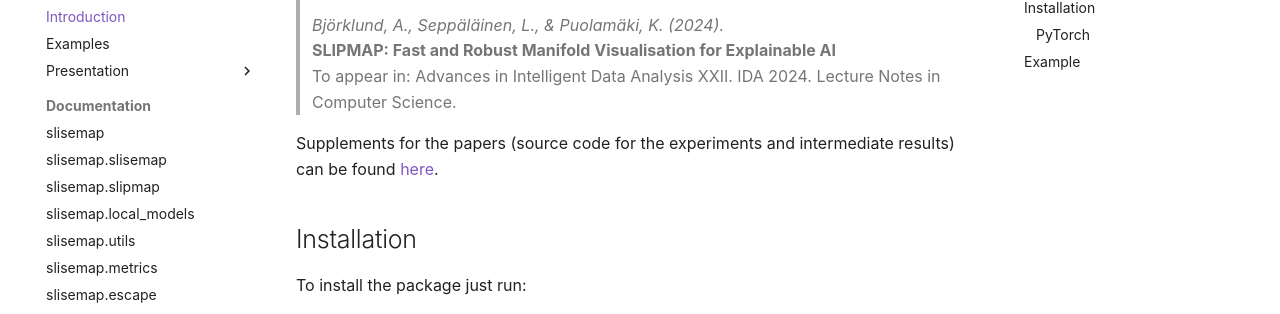
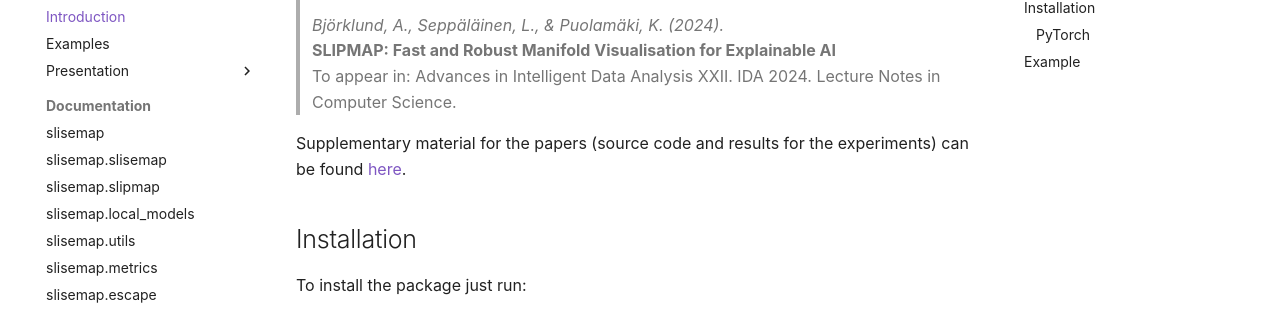
Before and after one commit to edahelsinki/slisemap, an MkDocs documentation site: the page built from docs/index.md, in a window 1280 px wide and 900 px high, scrolled down 731 px. Shown: the part 127-441 px from the top of the window. Built offline with MkDocs 1.6.1 and Material for MkDocs 9.7.7, drawn with Linux system fonts in a browser that asks for light colours; plug-ins that fetch from the network failed and are left out; comment, search, counter and statistics services are not loaded.

````diff
--- a/README.md
+++ b/README.md
@@ -28,7 +28,8 @@ SLIPMAP is largely compatible with SLISEMAP, just change the class name (`Slisem
 > **SLIPMAP: Fast and Robust Manifold Visualisation for Explainable AI**
 > To appear in: Advances in Intelligent Data Analysis XXII. IDA 2024. Lecture Notes in Computer Science.
 
-Supplements for the papers (source code for the experiments and intermediate results) can be found [here](https://github.com/edahelsinki/slisemap/tree/data).
+Supplementary material for the papers (source code and results for the experiments) can be found [here](https://github.com/edahelsinki/slisemap/tree/data).
+
 
 ## Installation
 
@@ -64,6 +65,7 @@ sm.plot(clusters=5, bars=5)
 ![Example plot of the results from using SLISEMAP on the *Auto MPG* dataset](docs/autompg.webp)
 
 To use the faster SLIPMAP variant just replace the relevant lines:
+
 ```python
 from slisemap import Slipmap
 sm = Slipmap(X, y, radius=2.0, lasso=0.01)
--- a/mkdocs.yml
+++ b/mkdocs.yml
@@ -56,7 +56,8 @@ nav:
 plugins:
   # - offline
   - search
-  - privacy
+  - privacy:
+      assets: false
   - mkdocstrings:
       handlers:
         python:
````
